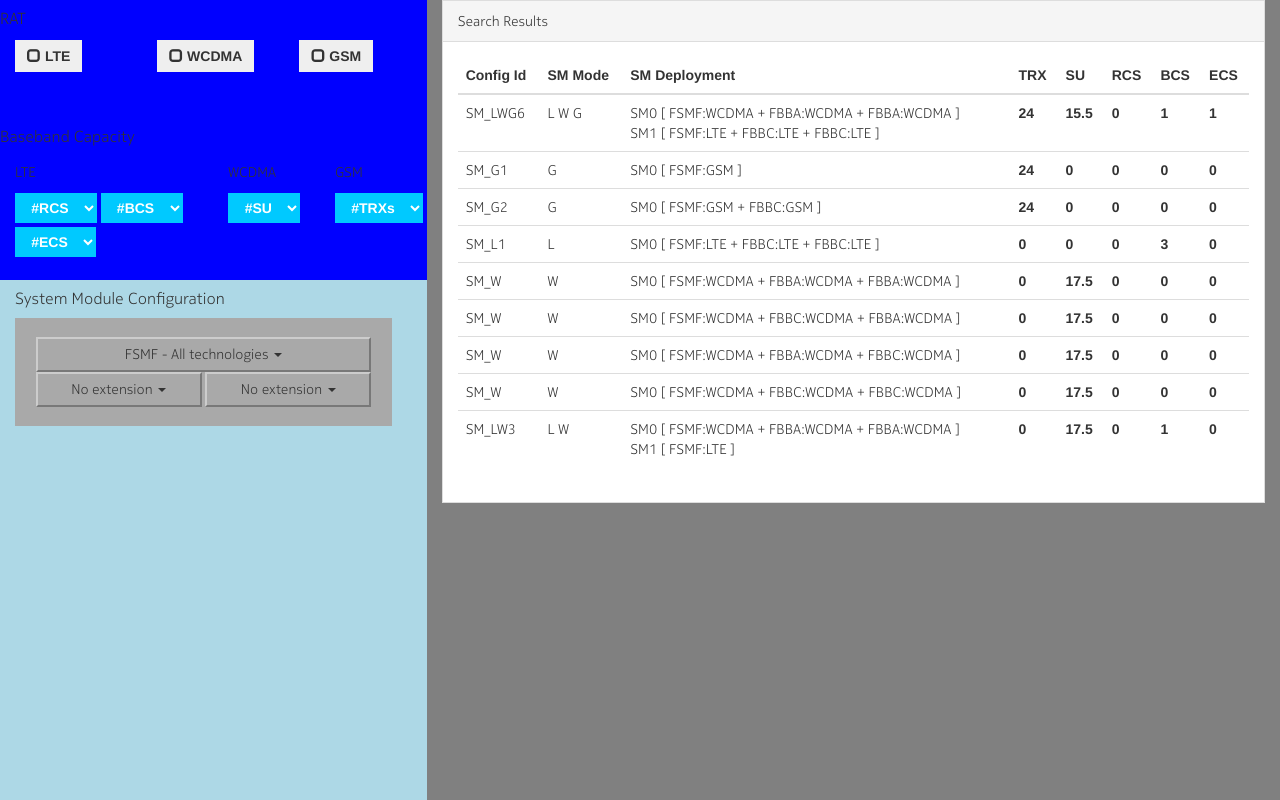
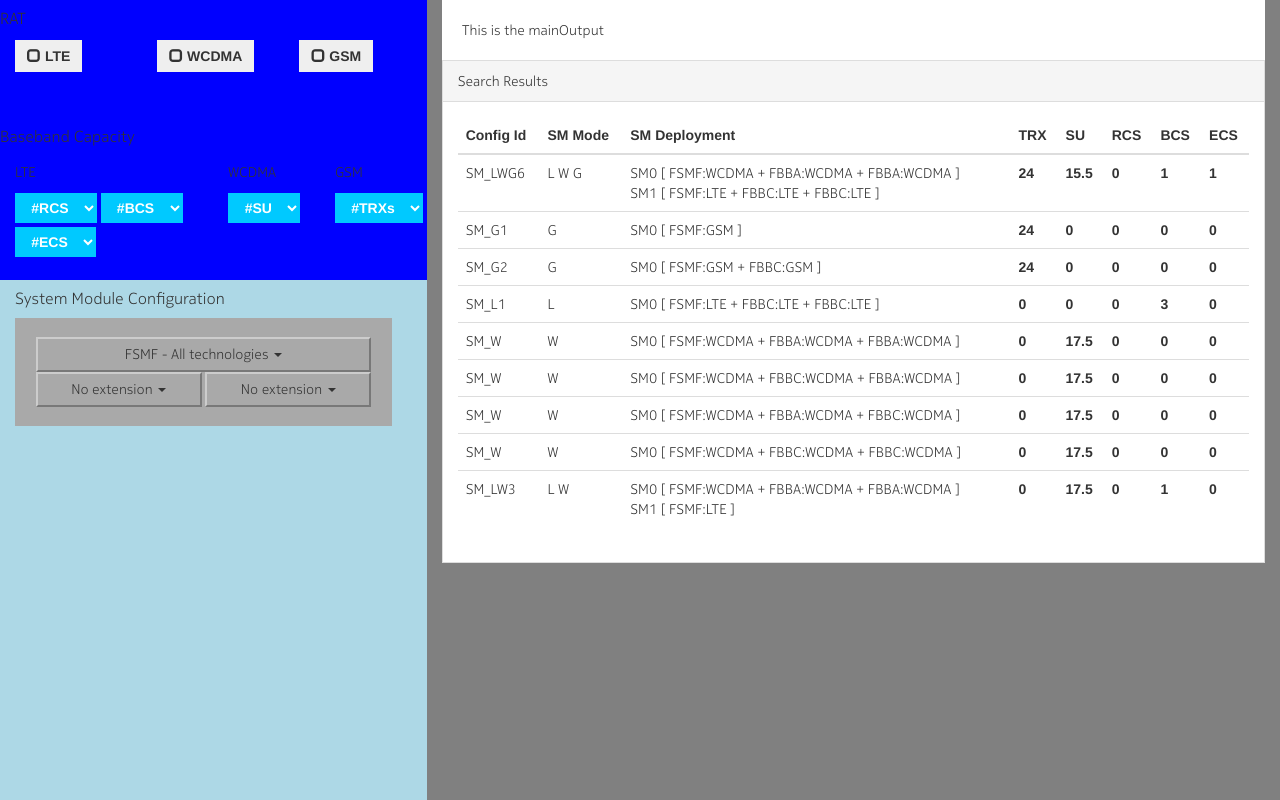
Before and after one commit to kdblitz/nokia-bigdata-hackathon2, a plain HTML site: page frontend/index.html in a window 1280 px wide. Drawn offline with Linux system fonts and the light colour scheme; a web font is replaced by a local one.

Commit message:
addition of mainOutput.html, add click function

```diff
--- a/frontend/configurations.html
+++ b/frontend/configurations.html
@@ -1,7 +1,6 @@
 <div class="panel panel-default">
   <div class="panel-heading">Search Results</div>
   <div class="panel-body">
-    <!--span>{{getConfigurations}}</span-->
     <table class="table table-hover">
       <thead>
         <tr>
@@ -18,7 +17,7 @@
         </tr>
       </thead>
       <tbody>
-        <tr ng-repeat="result in getConfigurations">
+        <tr ng-repeat="result in getConfigurations" ng-click="handleOutputEvent(result)">
           <td ng-bind="result.configId"></td>
           <td>
             <text ng-show="result.smMode.lte.enabled">L</text>
--- a/frontend/css/style.css
+++ b/frontend/css/style.css
@@ -64,3 +64,9 @@ html, body, .container {
   width: 100%;
   padding: 0;
 }
+
+.main-output {
+  background-color: white;
+  margin: 0px;
+  padding: 20px;
+}
--- a/frontend/index.html
+++ b/frontend/index.html
@@ -23,6 +23,7 @@
         </div>
       </div>
       <div class="col-md-8 configurations">
+        <main-output></main-output>
         <configurations></configurations>
       </div>
     </div>
--- a/frontend/js/dev/main.js
+++ b/frontend/js/dev/main.js
@@ -71,7 +71,6 @@ var toggleTechnology = function(technology) {
 };
 
 app.controller('FilterController', function($scope, ConfigurationService){
-  console.log(ConfigurationService.getConfigurations());
   $scope.technologies = technologies;
   $scope.toggleTechnology = toggleTechnology;
   $scope.filterObject = filterObject;
@@ -80,6 +79,11 @@ app.controller('FilterController', function($scope, ConfigurationService){
 
   $scope.displaySMDeployment = function(smDeployment,index){
     return displaySMDeployment(smDeployment,index);
+  }
+
+  $scope.displayObject = "";
+  $scope.handleOutputEvent = function(result){
+    $scope.displayObject = result;
   }
 
   var configurations = ConfigurationService.getConfigurations();
@@ -144,6 +148,13 @@ app.directive('systemModule', function() {
   };
 });
 
+app.directive('mainOutput', function() {
+  return {
+    restrict: 'E',
+    templateUrl: 'mainOutput.html'
+  };
+});
+
 app.directive('configurations', function() {
   return {
     restrict: 'E',
@@ -157,10 +168,8 @@ function onlyUnique(value, index, self) {
 
 function parseSMD(smDeployment){
   var str = "";
-  console.log(smDeployment);
   str += "FSMF:"+smDeployment.fsmf.technology;
 
-  console.log(smDeployment.extension.length);
   for(var i=0; i<smDeployment.extension.length; i++){
     str += " + "+smDeployment.extension[i].fbbx+":"+smDeployment.extension[i].technology;
   }
--- /dev/null
+++ b/frontend/mainOutput.html
@@ -0,0 +1,3 @@
+<div class = "main-output">
+This is the mainOutput {{displayObject}}
+</div>
```
